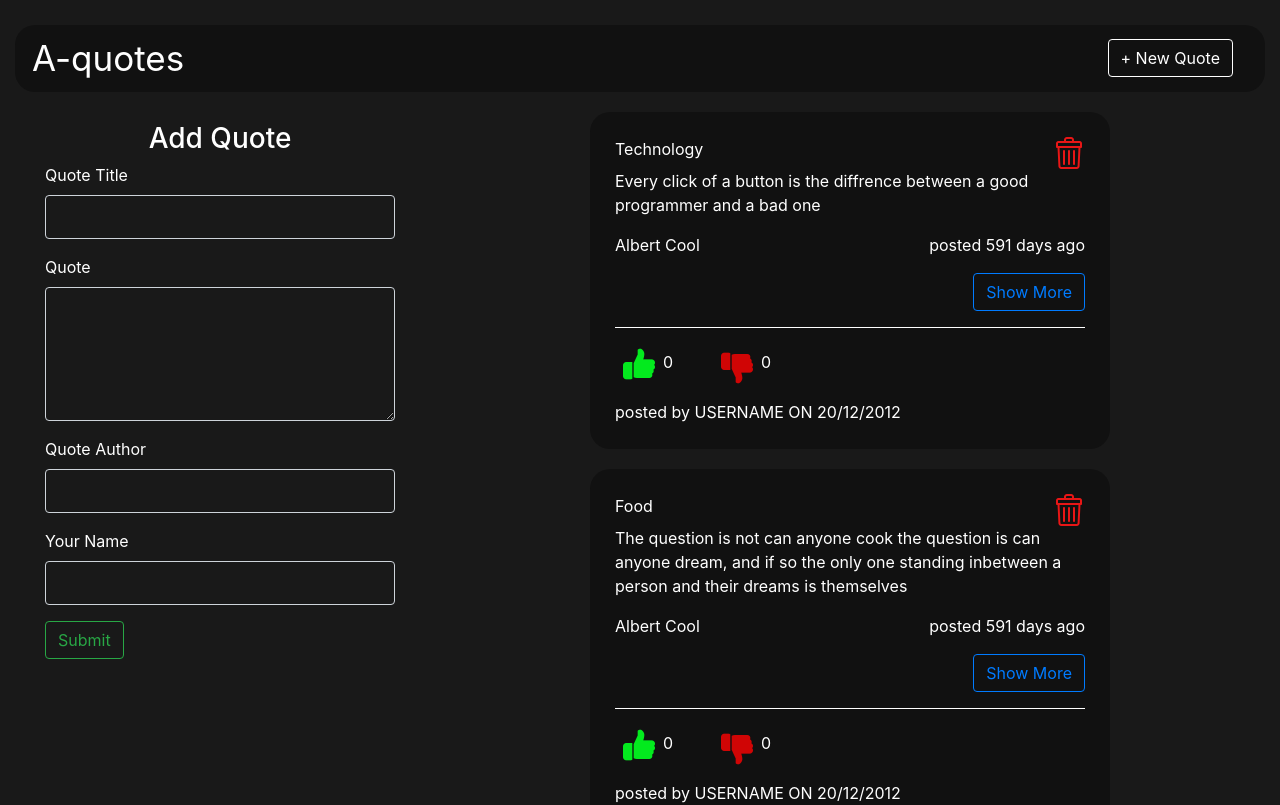
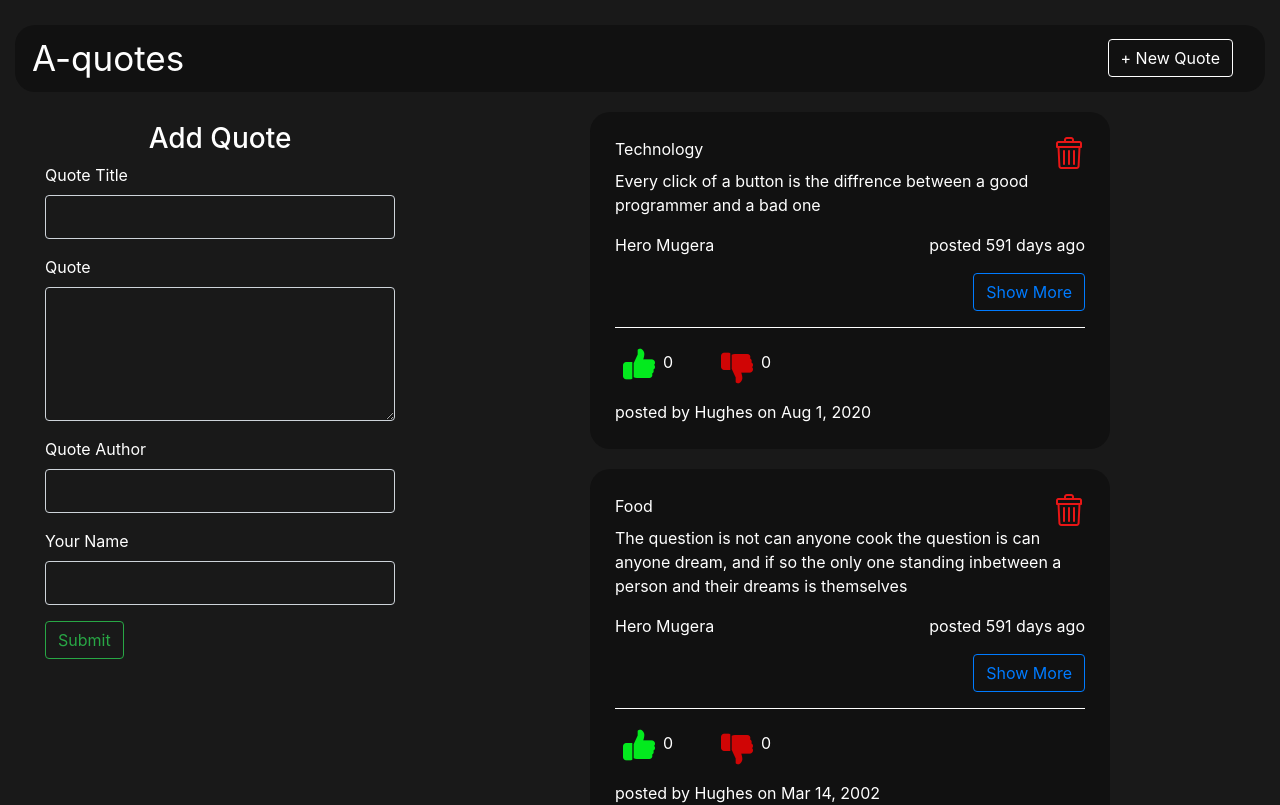
Before and after one commit to kilonzif/A-quote, an Angular app: page / in a window 1280 px wide. Shown: the top 805 px of the page. Built offline with nearby package versions, Linux system fonts and the light colour scheme.

Commit message:
update quote-item data to display dynamically

```diff
--- a/src/app/quote-item-details/quote-item-details.component.html
+++ b/src/app/quote-item-details/quote-item-details.component.html
@@ -1,9 +1,11 @@
 <div class="details-wrapper">
   <div class="votes icon mt-3 pl-2">
     <img class="pr-2" src="../../assets/img/like.png" alt="" />
-    <span class="upvotes pr-5">0</span>
+    <span class="upvotes pr-5">{{ quote.likes }}</span>
     <img class="pr-2 mt-2" src="../../assets/img/dislike.png" alt="" />
-    <span class="upvotes">0</span>
+    <span class="upvotes">{{ quote.dislikes }}</span>
   </div>
-  <div class="userDetails mt-3">posted by USERNAME ON 20/12/2012</div>
+  <div class="userDetails mt-3">
+    posted by {{ quote.userName }} on {{ quote.datePosted | date }}
+  </div>
 </div>
--- a/src/app/quote-item/quote-item.component.html
+++ b/src/app/quote-item/quote-item.component.html
@@ -12,7 +12,7 @@
       </p>
     </div>
     <div class="quote-author">
-      <div class="author">Albert Cool</div>
+      <div class="author">{{quote.authorName}}</div>
       <div class="posted-date">posted 591 days ago</div>
     </div>
     <div class="details-button">
```
